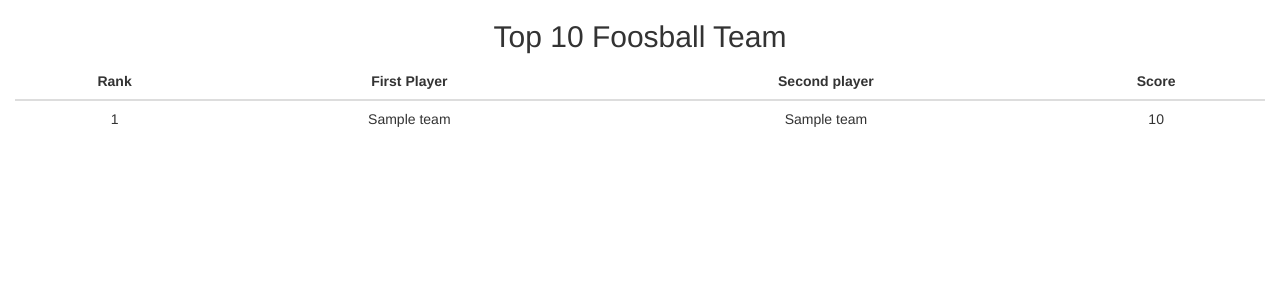
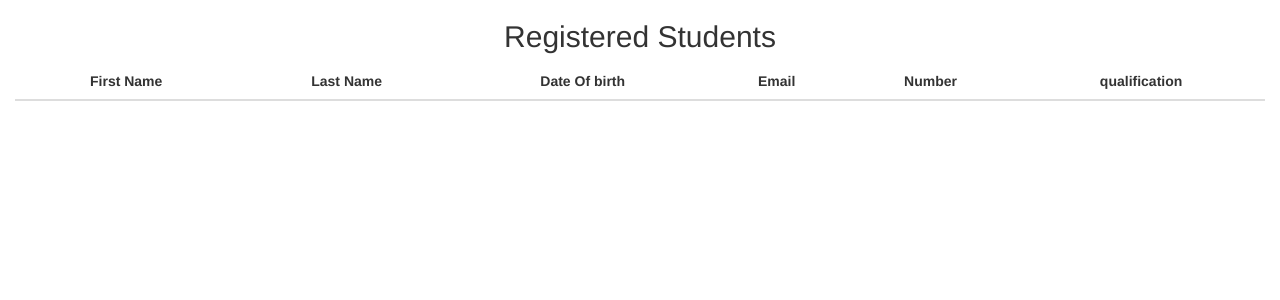
Before and after one commit to adityasharma263/registration, a Flask app: template ts/templates/dashboard.html in a window 1280 px wide. Shown: the top 300 px of the page. Run offline with Flask 2, Linux system fonts and the light colour scheme; the template is opened without the code that fills it: most values are stand-ins (such as "Sample title", 1, 10 or a date in 2020); lists and menus that the app fills with data are empty; some libraries are stand-ins or nearby versions.

Commit message:
local chnages

```diff
--- a/ts/templates/dashboard.html
+++ b/ts/templates/dashboard.html
@@ -12,25 +12,29 @@
 <body >
 
 <div class="container-contact100 container-fluid" style="text-align:center;">
-  <h2>Top 10 Foosball Team</h2>
+  <h2>Registered Students</h2>
      <table class="table table-sm">
   <thead>
     <tr>
-      <th scope="col" style="text-align:center;" >Rank</th>
-      <th scope="col" style="text-align:center;" >First Player</th>
-      <th scope="col" style="text-align:center;">Second player</th>
-      <th scope="col" style="text-align:center;">Score</th>
+      <th scope="col" style="text-align:center;" >First Name</th>
+      <th scope="col" style="text-align:center;" >Last Name</th>
+      <th scope="col" style="text-align:center;">Date Of birth</th>
+      <th scope="col" style="text-align:center;">Email</th>
+      <th scope="col" style="text-align:center;">Number</th>
+      <th scope="col" style="text-align:center;">qualification</th>
+
+
     </tr>
   </thead>
     <tbody>
-    	{% for team in teams %}
+    	<!--{% for team in teams %}
       <tr>
         <td>{{team.rank}}</td>
         <td>{{team.first_player_name}}</td>
         <td>{{team.second_player_name}}</td>
         <td>{{team.score}}</td>
       </tr>
-      {% endfor %}
+      {% endfor %}-->
     </tbody>
 </table>
 
```
Also changed, not shown: ts/templates/index.html (+8 -3 lines).
